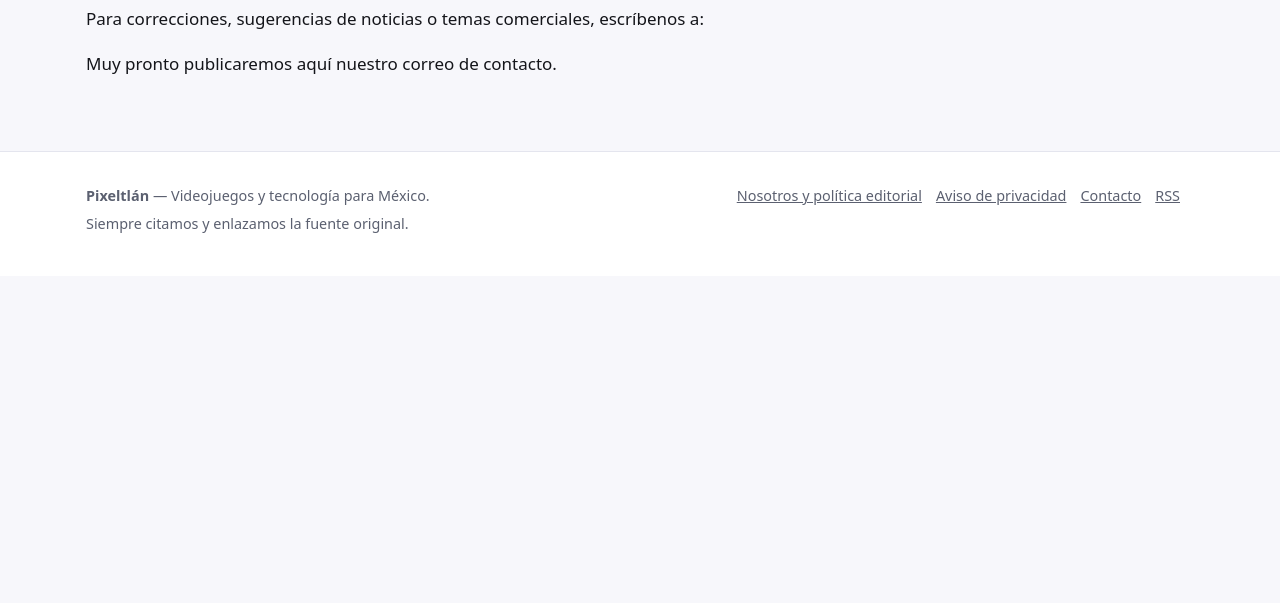
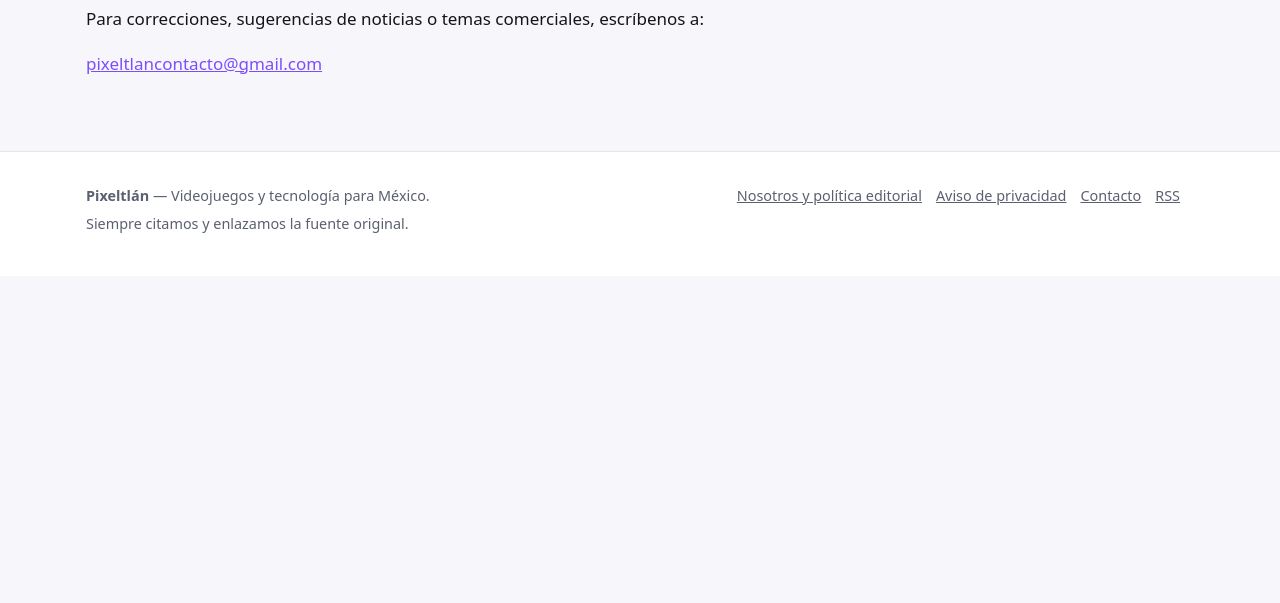
Before and after one commit to BENAHEZ/pixelpesos, a plain HTML site: page contacto.html in a window 1280 px wide. Shown: the part 197-800 px from the top of the page. Drawn offline with Linux system fonts and the light colour scheme.

Commit message:
Publica: correo de contacto

```diff
--- a/contacto.html
+++ b/contacto.html
@@ -35,8 +35,7 @@
 <nav class="temas" aria-label="Hoy se habla de"><div class="envoltura"><span class="temas-titulo">Hoy se habla de</span><ul><li><a href="/noticias/zelda-ocarina-of-time-switch-2-record-precio-mexico">Zelda: Ocarina of Time</a></li><li><a href="/noticias/gemini-4-carbon-disponible-precio-mexico">Gemini 4 Carbon</a></li><li><a href="/noticias/ps-plus-noviembre-2026">PS Plus noviembre</a></li><li><a href="/noticias/ps-plus-noviembre-2026">Death Stranding 2</a></li><li><a href="/#calendario">El Buen Fin</a></li><li><a href="/#calendario">GTA VI</a></li><li><a href="/#calendario">The Game Awards</a></li><li><a href="/#precios">Game Pass</a></li><li><a href="/#precios">Switch Online</a></li></ul></div></nav>
 <main class="envoltura" id="contenido"><div class="lectura pagina"><h1>Contacto</h1>
 <p>Para correcciones, sugerencias de noticias o temas comerciales, escríbenos a:</p>
-<p>Muy pronto publicaremos aquí nuestro correo de contacto.</p>
-<!-- PENDIENTE: poner un correo del dominio del sitio (p. ej. contacto@dominio) antes de publicar -->
+<p><a href="mailto:pixeltlancontacto@gmail.com">pixeltlancontacto@gmail.com</a></p>
 </div></main>
 <footer class="pie"><div class="envoltura">
 <div><p><strong>Pixeltlán</strong> — Videojuegos y tecnología para México.</p><p>Siempre citamos y enlazamos la fuente original.</p></div>
```
